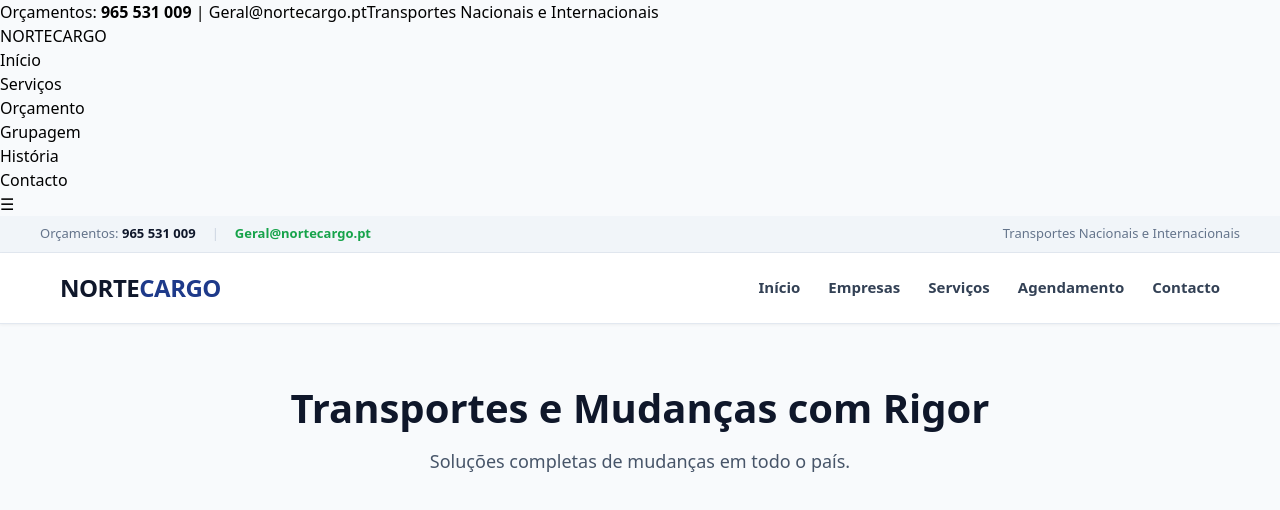
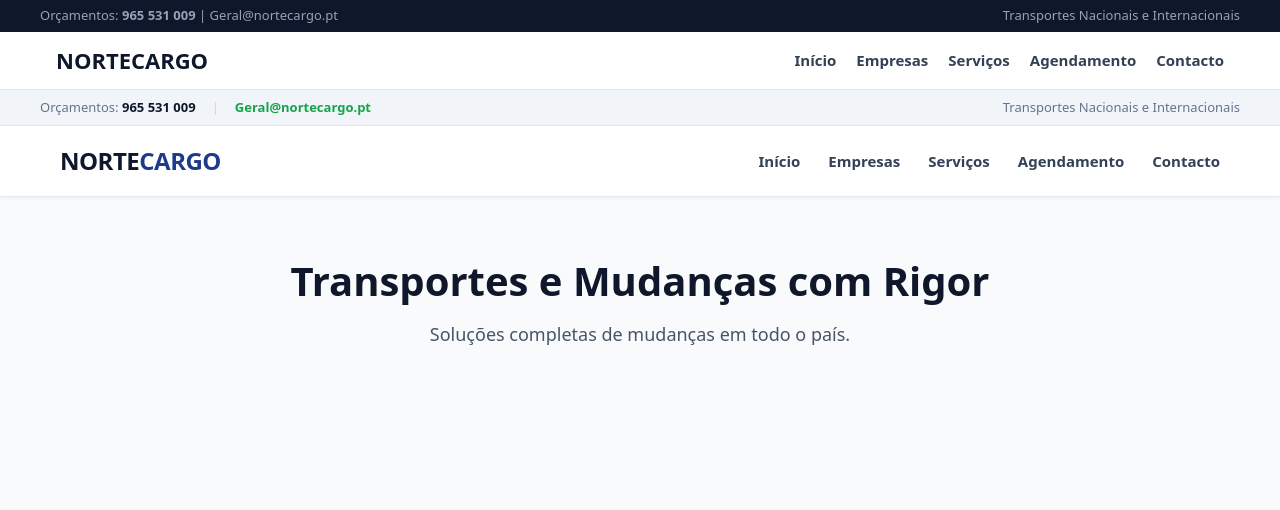
Before and after one commit to geralnortecargo-jpg/nortecargo-erp, a Next.js app: page / in a window 1280 px wide. Shown: the top 510 px of the page. Built offline with nearby package versions, Linux system fonts and the light colour scheme.

Commit message:
Atualizacao do simulador e layout responsivo para telemovel

```diff
--- a/components/Navbar.tsx
+++ b/components/Navbar.tsx
@@ -4,95 +4,76 @@
 import Link from 'next/link';
 
 export default function Navbar() {
-  const [isMobileMenuOpen, setIsMobileMenuOpen] = useState(false);
-
-  const toggleMobileMenu = () => {
-    setIsMobileMenuOpen(!isMobileMenuOpen);
-  };
-
-  const closeMobileMenu = () => {
-    setIsMobileMenuOpen(false);
-  };
+  const [menuAberto, setMenuAberto] = useState(false);
 
   return (
-    <header className="w-full bg-white shadow-md sticky top-0 z-50">
-      {/* BARRA SUPERIOR DE CONTACTOS (Visível em todos, oculta frase secundária no mobile) */}
-      <div className="bg-slate-900 text-slate-200 text-xs py-1.5 px-4">
-        <div className="max-w-6xl mx-auto flex justify-between items-center flex-wrap">
-          <span>
-            Orçamentos: <strong className="text-white">965 531 009</strong> | Geral@nortecargo.pt
-          </span>
-          <span className="hidden md:inline">
-            Transportes Nacionais e Internacionais
-          </span>
+    <header style={{ backgroundColor: '#ffffff', borderBottom: '1px solid #e2e8f0', position: 'sticky', top: 0, zIndex: 50 }}>
+      {/* Topbar com contactos */}
+      <div style={{ backgroundColor: '#0f172a', color: '#94a3b8', fontSize: '13px', padding: '6px 16px' }}>
+        <div style={{ maxWidth: '1200px', margin: '0 auto', display: 'flex', justifyContent: 'space-between', flexWrap: 'wrap', gap: '8px' }}>
+          <span>Orçamentos: <strong>965 531 009</strong> | Geral@nortecargo.pt</span>
+          <span>Transportes Nacionais e Internacionais</span>
         </div>
       </div>
 
-      {/* BARRA DE NAVEGAÇÃO PRINCIPAL */}
-      <nav className="max-w-6xl mx-auto px-4 py-3 flex justify-between items-center">
-        {/* LOGÓTIPO */}
-        <Link href="/" onClick={closeMobileMenu} className="text-2xl font-black text-slate-900 tracking-tight no-underline">
-          NORTE<span className="text-blue-700">CARGO</span>
+      {/* Barra Principal */}
+      <nav style={{ maxWidth: '1200px', margin: '0 auto', padding: '12px 16px', display: 'flex', alignItems: 'center', justifyContent: 'space-between' }}>
+        <Link href="/" style={{ fontSize: '22px', fontWeight: 900, color: '#0f172a', textDecoration: 'none' }}>
+          NORTECARGO
         </Link>
 
-        {/* MENU DESKTOP (Aparece apenas em ecrãs médios/grandes: md:flex) */}
-        <ul className="hidden md:flex items-center gap-6 list-none m-0 p-0">
-          <li><Link href="/" className="text-slate-700 font-semibold text-sm hover:text-blue-700 transition-colors no-underline">Início</Link></li>
-          <li><Link href="/servicos" className="text-slate-700 font-semibold text-sm hover:text-blue-700 transition-colors no-underline">Serviços</Link></li>
-          <li><Link href="/agendamento" className="text-slate-700 font-semibold text-sm hover:text-blue-700 transition-colors no-underline">Orçamento</Link></li>
-          <li><Link href="/grupagem" className="text-slate-700 font-semibold text-sm hover:text-blue-700 transition-colors no-underline">Grupagem</Link></li>
-          <li><Link href="/historia" className="text-slate-700 font-semibold text-sm hover:text-blue-700 transition-colors no-underline">História</Link></li>
-          <li><Link href="/contactos" className="text-slate-700 font-semibold text-sm hover:text-blue-700 transition-colors no-underline">Contacto</Link></li>
-        </ul>
+        {/* Links Desktop (Ocultos em ecrãs pequenos via CSS inline básico) */}
+        <div className="desktop-menu" style={{ display: 'flex', gap: '20px', alignItems: 'center' }}>
+          <Link href="/" style={linkStyle}>Início</Link>
+          <Link href="/empresas" style={linkStyle}>Empresas</Link>
+          <Link href="/servicos" style={linkStyle}>Serviços</Link>
+          <Link href="/agendamento" style={linkStyle}>Agendamento</Link>
+          <Link href="/contacto" style={linkStyle}>Contacto</Link>
+        </div>
 
-        {/* BOTÃO HAMBÚRGUER MOBILE (Aparece apenas em telemóveis: md:hidden) */}
+        {/* Botão Hambúrguer Mobile */}
         <button
-          type="button"
-          onClick={toggleMobileMenu}
-          className="md:hidden p-2 rounded-lg border border-slate-300 text-slate-900 text-xl leading-none focus:outline-none"
-          aria-label="Alternar menu"
+          onClick={() => setMenuAberto(!menuAberto)}
+          aria-label="Abrir Menu"
+          className="mobile-btn"
+          style={{
+            backgroundColor: 'transparent',
+            border: 'none',
+            fontSize: '24px',
+            cursor: 'pointer',
+            padding: '4px 8px',
+            color: '#0f172a'
+          }}
         >
-          {isMobileMenuOpen ? '✕' : '☰'}
+          {menuAberto ? '✕' : '☰'}
         </button>
       </nav>
 
-      {/* MENU DESPLEGÁVEL MOBILE (Apenas quando aberto no telemóvel) */}
-      {isMobileMenuOpen && (
-        <div className="md:hidden bg-white border-t border-slate-200 px-4 py-3">
-          <ul className="flex flex-col gap-3 list-none m-0 p-0">
-            <li>
-              <Link href="/" onClick={closeMobileMenu} className="block text-slate-900 font-semibold text-base py-1 no-underline">
-                Início
-              </Link>
-            </li>
-            <li>
-              <Link href="/servicos" onClick={closeMobileMenu} className="block text-slate-900 font-semibold text-base py-1 no-underline">
-                Serviços
-              </Link>
-            </li>
-            <li>
-              <Link href="/agendamento" onClick={closeMobileMenu} className="block text-slate-900 font-semibold text-base py-1 no-underline">
-                Orçamento
-              </Link>
-            </li>
-            <li>
-              <Link href="/grupagem" onClick={closeMobileMenu} className="block text-slate-900 font-semibold text-base py-1 no-underline">
-                Grupagem
-              </Link>
-            </li>
-            <li>
-              <Link href="/historia" onClick={closeMobileMenu} className="block text-slate-900 font-semibold text-base py-1 no-underline">
-                História
-              </Link>
-            </li>
-            <li>
-              <Link href="/contactos" onClick={closeMobileMenu} className="block text-slate-900 font-semibold text-base py-1 no-underline">
-                Contacto
-              </Link>
-            </li>
-          </ul>
+      {/* Menu Dropdown Mobile */}
+      {menuAberto && (
+        <div style={{ backgroundColor: '#ffffff', borderTop: '1px solid #e2e8f0', padding: '16px', display: 'flex', flexDirection: 'column', gap: '12px' }}>
+          <Link href="/" onClick={() => setMenuAberto(false)} style={mobileLinkStyle}>Início</Link>
+          <Link href="/empresas" onClick={() => setMenuAberto(false)} style={mobileLinkStyle}>Empresas</Link>
+          <Link href="/servicos" onClick={() => setMenuAberto(false)} style={mobileLinkStyle}>Serviços</Link>
+          <Link href="/agendamento" onClick={() => setMenuAberto(false)} style={mobileLinkStyle}>Agendamento</Link>
+          <Link href="/contacto" onClick={() => setMenuAberto(false)} style={mobileLinkStyle}>Contacto</Link>
         </div>
       )}
+
+      {/* Regra CSS rápida para alternar entre Desktop e Mobile sem depender de classes compiladas */}
+      <style jsx global>{`
+        @media (max-width: 768px) {
+          .desktop-menu { display: none !important; }
+          .mobile-btn { display: block !important; }
+        }
+        @media (min-width: 769px) {
+          .desktop-menu { display: flex !important; }
+          .mobile-btn { display: none !important; }
+        }
+      `}</style>
     </header>
   );
 }
+
+const linkStyle: React.CSSProperties = { color: '#334155', textDecoration: 'none', fontWeight: 600, fontSize: '15px' };
+const mobileLinkStyle: React.CSSProperties = { color: '#0f172a', textDecoration: 'none', fontWeight: 700, fontSize: '16px', padding: '8px 0' };
```
